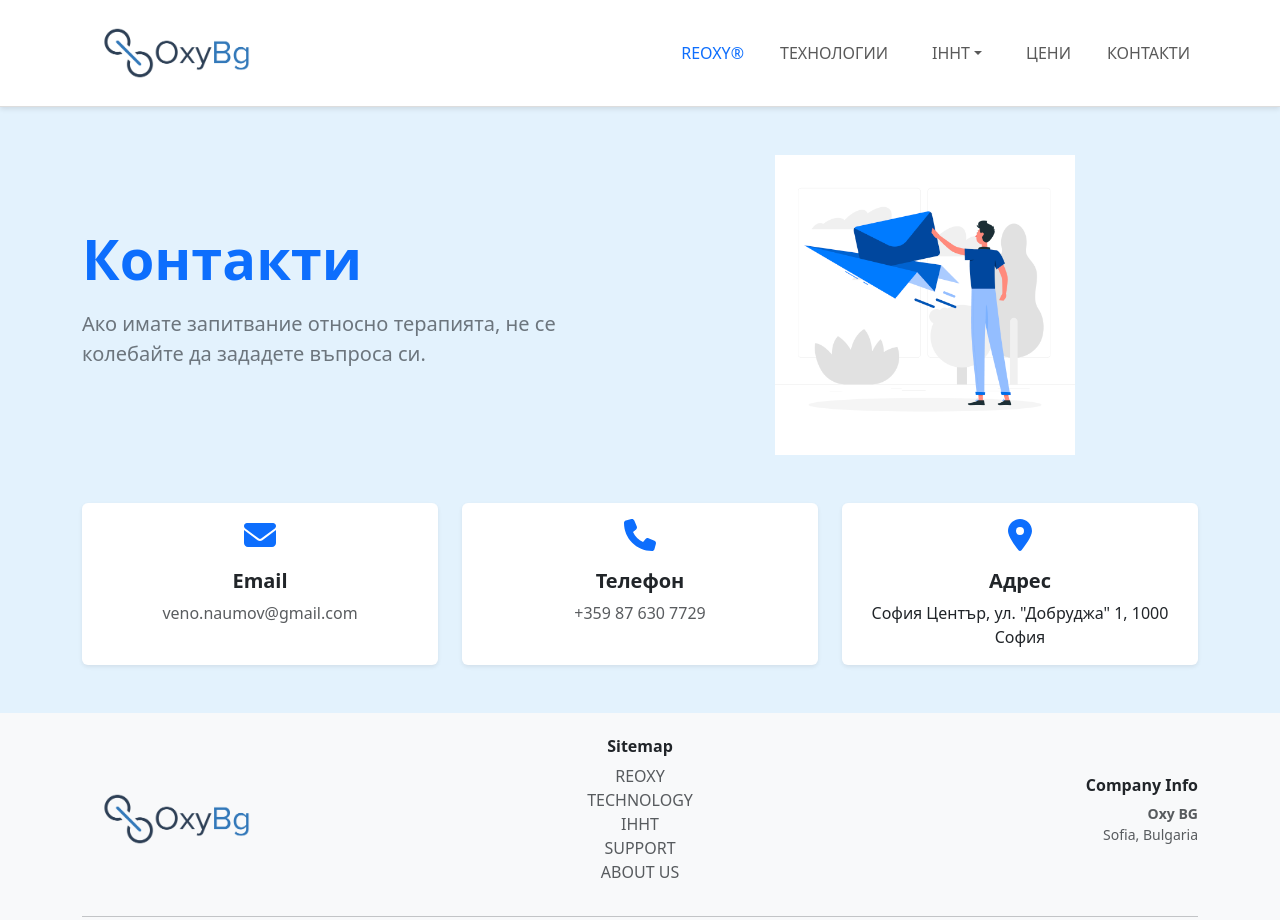
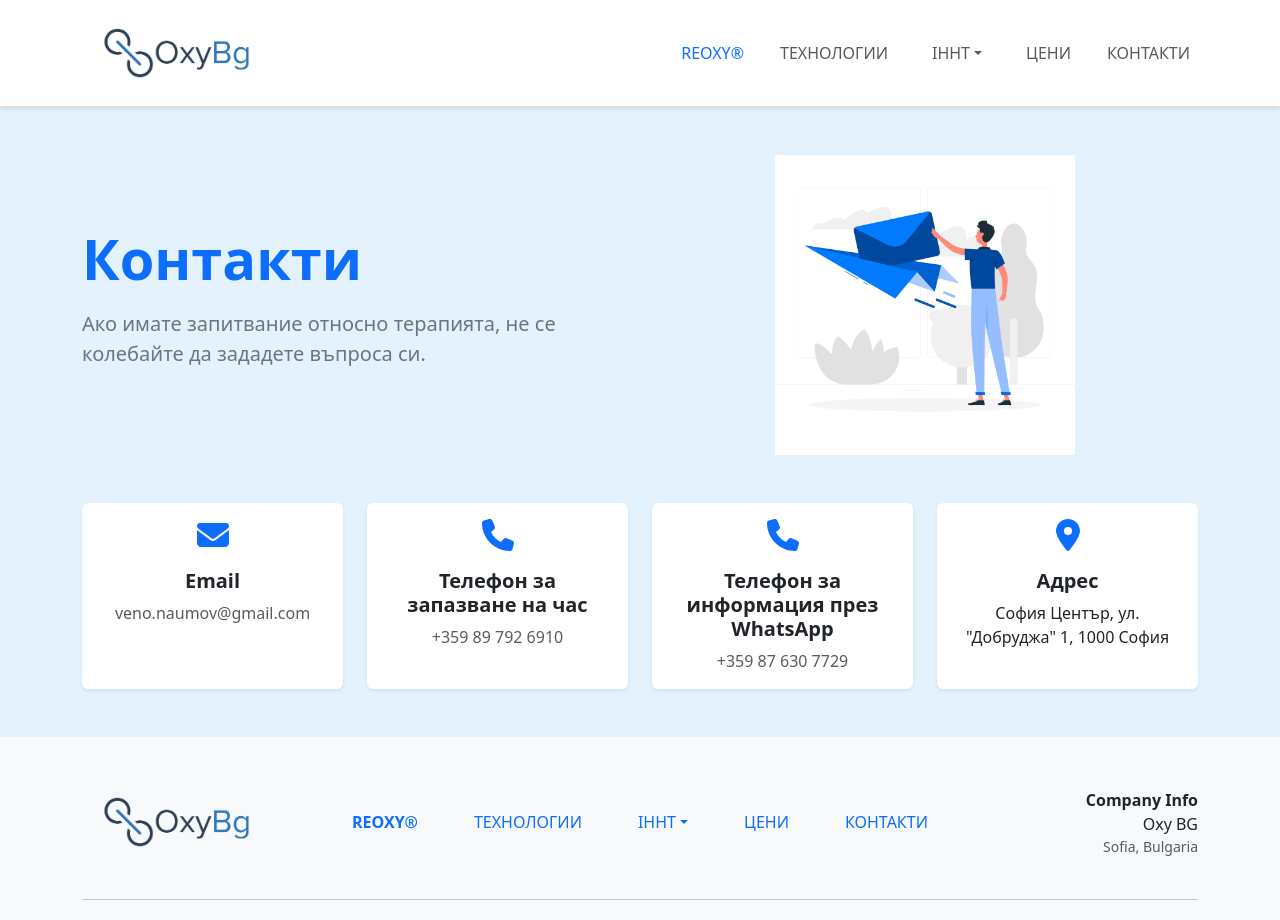
Before and after one commit to StefanPetrov49/oxybg, a Next.js app: page /contacts in a window 1280 px wide. Shown: the top 920 px of the page. Built offline with nearby package versions, Linux system fonts and the light colour scheme.

Commit message:
Fix Footer & Contacts page

```diff
--- a/components/Contacts.js
+++ b/components/Contacts.js
@@ -31,7 +31,7 @@ export default function Contacts() {
       {/* Contact Info Cards */}
       <Container>
         <Row className="g-4">
-          <Col md={4}>
+          <Col md={3}>
             <Card className="border-0 shadow-sm text-center h-100">
               <Card.Body>
                 <FontAwesomeIcon icon={faEnvelope} size="2x" className="mb-3 text-primary" />
@@ -48,11 +48,23 @@ export default function Contacts() {
             </Card>
           </Col>
 
-          <Col md={4}>
+          <Col md={3}>
             <Card className="border-0 shadow-sm text-center h-100">
               <Card.Body>
                 <FontAwesomeIcon icon={faPhone} size="2x" className="mb-3 text-primary" />
-                <Card.Title className="fw-semibold">Телефон</Card.Title>
+                <Card.Title className="fw-semibold">Телефон за запазване на час</Card.Title>
+                  <Card.Text>
+                    <a href="tel:+359 89 792 6910" className="text-decoration-none text-muted">+359 89 792 6910</a>
+                  </Card.Text>
+              </Card.Body>
+            </Card>
+          </Col>
+
+          <Col md={3}>
+            <Card className="border-0 shadow-sm text-center h-100">
+              <Card.Body>
+                <FontAwesomeIcon icon={faPhone} size="2x" className="mb-3 text-primary" />
+                <Card.Title className="fw-semibold">Телефон за информация през WhatsApp</Card.Title>
                 <Card.Text>
                   <a
                     className="text-muted text-decoration-none"
@@ -67,7 +79,7 @@ export default function Contacts() {
             </Card>
           </Col>
 
-          <Col md={4}>
+          <Col md={3}>
             <Card className="border-0 shadow-sm text-center h-100">
               <Card.Body>
                 <FontAwesomeIcon icon={faLocationDot} size="2x" className="mb-3 text-primary" />
--- a/components/layout/Footer.js
+++ b/components/layout/Footer.js
@@ -1,5 +1,6 @@
 import Image from "next/image";
-import { Container, Row, Col } from "react-bootstrap";
+import { Container, Row, Col, Nav, NavDropdown } from "react-bootstrap";
+import Link from "next/link";
 import { FaFacebookF, FaLinkedinIn } from "react-icons/fa";
 
 export default function Footer() {
@@ -8,35 +9,41 @@ export default function Footer() {
   return (
     <footer className="bg-light py-4">
       <Container>
-        <Row className="align-items-center">
-          {/* Left Section - Logo */}
-          <Col md={4} className="text-center text-md-start mb-3 mb-md-0">
+        {/* Top Section: Single Row */}
+        <Row className="align-items-center py-3">
+          {/* Logo section — smaller width */}
+          <Col md={2} className="text-center text-md-start mb-3 mb-md-0">
             <Image src="/logo.png" alt="Company Logo" width={180} height={90} />
           </Col>
 
-          {/* Middle Section - Sitemap */}
-          <Col md={4} className="text-center mb-3 mb-md-0">
-            <h6 className="fw-bold">Sitemap</h6>
-            <ul className="list-unstyled">
-              <li><a href="/reoxy" className="text-decoration-none text-muted">REOXY</a></li>
-              <li><a href="/technology" className="text-decoration-none text-muted">TECHNOLOGY</a></li>
-              <li><a href="/ihht" className="text-decoration-none text-muted">IHHT</a></li>
-              <li><a href="/support" className="text-decoration-none text-muted">SUPPORT</a></li>
-              <li><a href="/about-us" className="text-decoration-none text-muted">ABOUT US</a></li>
-            </ul>
+          {/* Navigation section — larger width */}
+          <Col md={8} className="mb-3 mb-md-0 d-flex justify-content-center">
+            <Nav className="flex-wrap flex-md-nowrap justify-content-center w-100 gap-4">
+              <Nav.Link as={Link} href="/general-description" className="text-primary fw-semibold">
+                ReOxy®
+              </Nav.Link>
+              <Nav.Link as={Link} href="/technology">ТЕХНОЛОГИИ</Nav.Link>
+
+              <NavDropdown title="IHHT" id="ihht-dropdown" menuVariant="light">
+                <NavDropdown.Item as={Link} href="/o2-homeostasis">O2 Хомеостаза</NavDropdown.Item>
+                <NavDropdown.Item as={Link} href="/physiological-effects">Физиологични ефекти</NavDropdown.Item>
+              </NavDropdown>
+
+              <Nav.Link as={Link} href="/pricing">ЦЕНИ</Nav.Link>
+              <Nav.Link as={Link} href="/contacts">КОНТАКТИ</Nav.Link>
+            </Nav>
           </Col>
 
-          {/* Right Section - Company Info */}
-          <Col md={4} className="text-center text-md-end">
-            <h6 className="fw-bold">Company Info</h6>
-            <p className="text-muted small">
-              <strong>Oxy BG</strong><br />
-              Sofia, Bulgaria<br />
-            </p>
+          {/* Company Info section — smaller width */}
+          <Col md={2} className="text-center text-md-end">
+            <div className="fw-bold">Company Info</div>
+            <div>Oxy BG</div>
+            <div className="text-muted small">Sofia, Bulgaria</div>
           </Col>
         </Row>
 
-        {/* Bottom Section */}
+
+        {/* Bottom Row: Copyright */}
         <hr />
         <Row className="align-items-center">
           <Col md={6} className="text-center text-md-start text-muted small">
```
